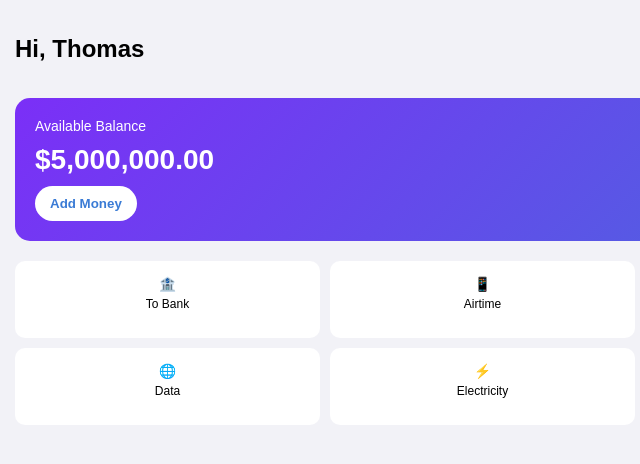
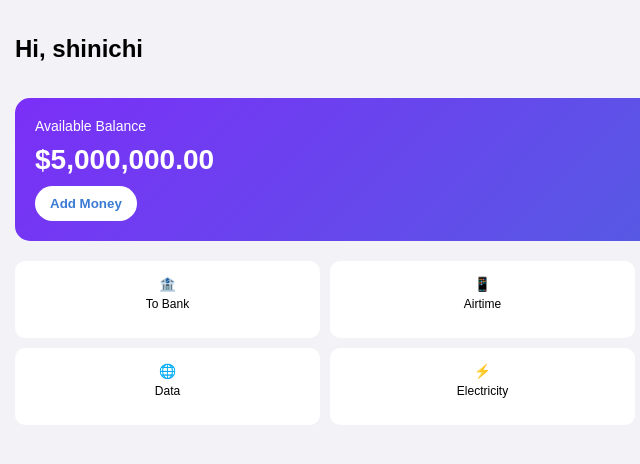
Before and after one commit to arshly-yung/bank-app, a website: page public/index.html in a window 1280 px wide. Shown: the full height of the page, 0-640 px from the left. Drawn offline with Linux system fonts and the light colour scheme.

Commit message:
Update index.html

```diff
--- a/public/index.html
+++ b/public/index.html
@@ -76,7 +76,7 @@ body {
 
   <!-- HEADER -->
   <div class="header">
-    <h2>Hi, Thomas</h2>
+    <h2>Hi, shinichi</h2>
     <span class="bell">🔔</span>
   </div>
 
```
